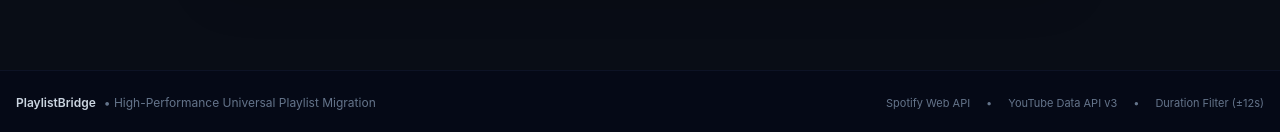
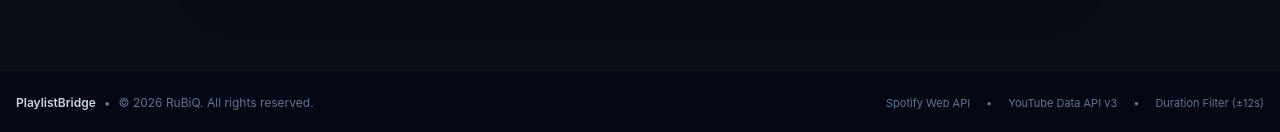
Before and after one commit to RuBiQ101/PlaylistBridge, a Next.js app: page / in a window 1280 px wide. Shown: the part 1495-1627 px from the top of the page. Built offline with nearby package versions, Linux system fonts and the light colour scheme; no server answers.

Commit message:
Add MIT LICENSE, copyright notices in app footer and README

```diff
--- a/app/page.tsx
+++ b/app/page.tsx
@@ -203,12 +203,13 @@ export default function Home() {
         )}
       </main>
 
-      {/* Footer */}
-      <footer className="border-t border-slate-900/80 bg-slate-950/40 py-6 text-center text-xs text-slate-500">
+      {/* Footer with Copyright */}
+      <footer className="border-t border-slate-900/80 bg-slate-950/60 py-6 text-center text-xs text-slate-500">
         <div className="max-w-7xl mx-auto px-4 flex flex-col sm:flex-row items-center justify-between gap-3">
           <div className="flex items-center gap-2">
             <span className="font-semibold text-slate-300">PlaylistBridge</span>
-            <span>• High-Performance Universal Playlist Migration</span>
+            <span>•</span>
+            <span>© 2026 RuBiQ. All rights reserved.</span>
           </div>
           <div className="flex items-center gap-4 text-[11px]">
             <span>Spotify Web API</span>
```
Also changed, not shown: 2 other files (tests, documents, lock files or other folders).
